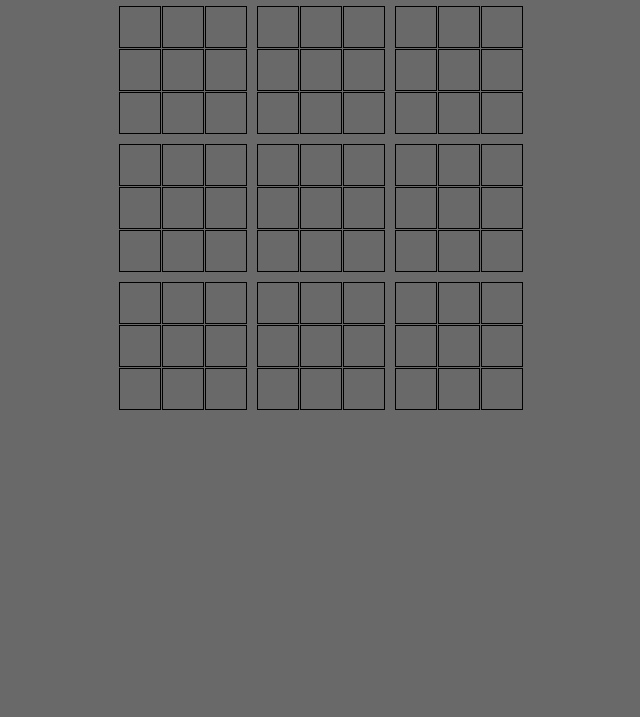
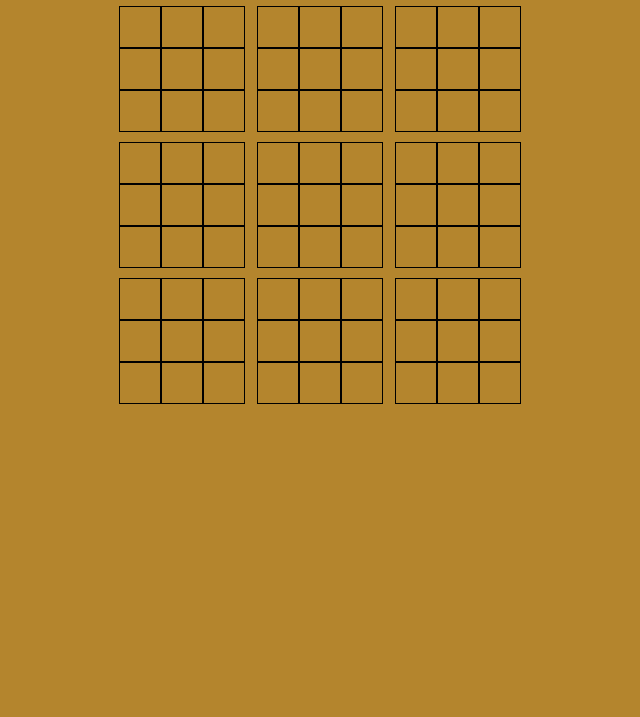
Before and after one commit to Nol1fer/adv-cross-zero, a plain HTML site: page index.html in a window 1280 px wide. Shown: the part 83-800 px from the top of the page, without its empty margins (319-959 px from the left). Drawn offline with Linux system fonts and the light colour scheme.

Commit message:
style: change some styles

```diff
--- a/src/script.js
+++ b/src/script.js
@@ -6,7 +6,7 @@ console.log('Hello world!');
 const wrapper = createNode('div', 'wrapper');
 document.body.append(wrapper);
 
-const heading = createNode('h1', 'font-effect-anaglyph');
+const heading = createNode('h1'); // 'font-effect-anaglyph'
 heading.innerHTML = 'Tic Tac Toe';
 wrapper.append(heading);
 
--- a/style.css
+++ b/style.css
@@ -1,5 +1,5 @@
 body {
-  background-color: dimgray;
+  background-color: rgb(180, 133, 45);
   font-family: "Roboto", sans-serif;
 }
 
@@ -21,19 +21,19 @@ body {
 .field {
   display: flex;
   flex-wrap: wrap;
-  gap: 1px;
+  gap: 0px;
   width: 128px;
 }
 
 .x-win {
   .cell:nth-child(odd) {
-    background-color: red;
+    background-color: rgb(211, 138, 138);
   }
 }
 
 .o-win {
   .cell:nth-child(even) {
-    background-color: blue;
+    background-color: rgb(137, 137, 219);
   }
 }
 
```
Also changed, not shown: 1 other file.
